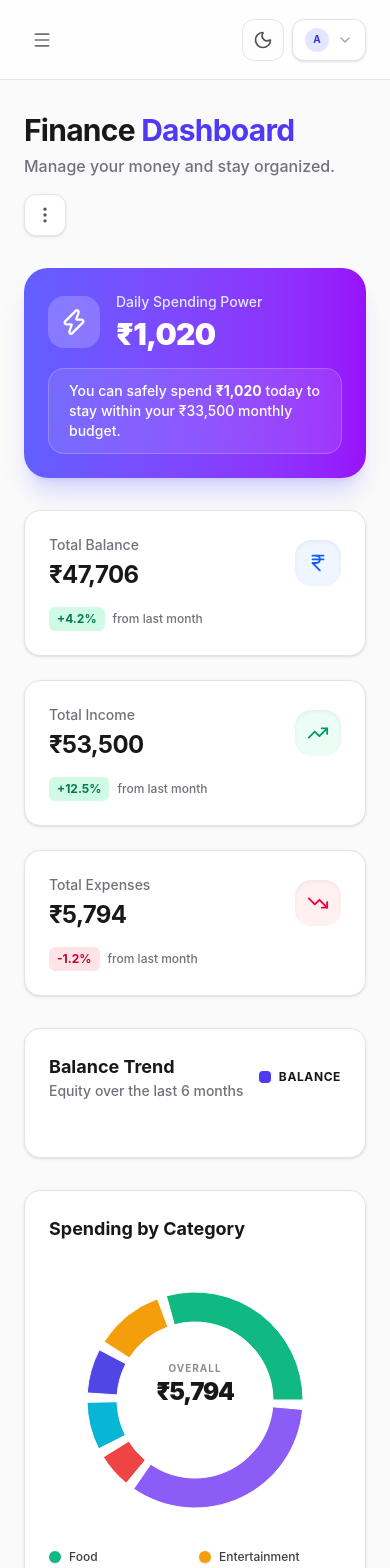
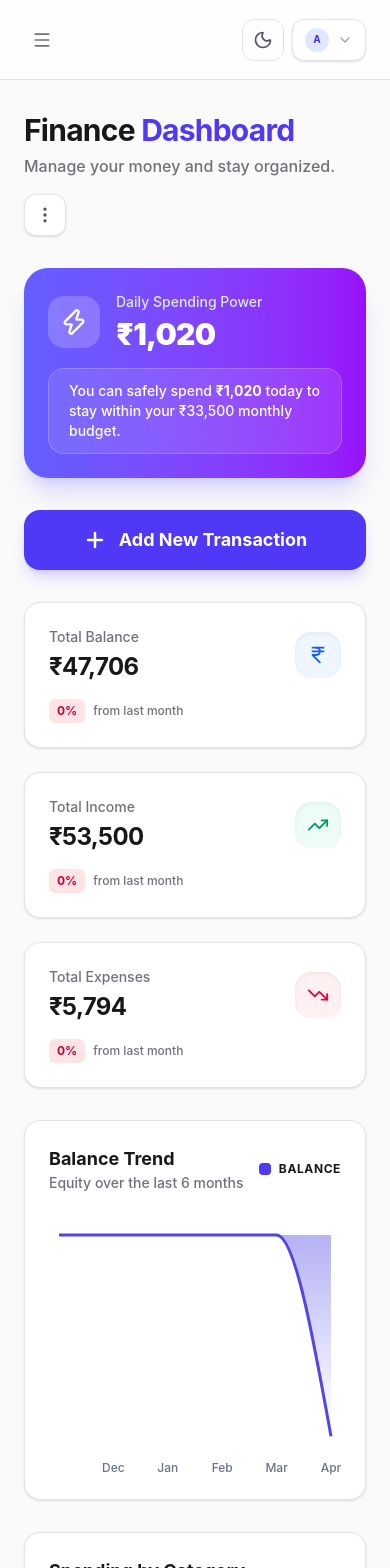
Before and after one commit to Ankush23056/BasePoint, a React (Vite) app: page / in a window 390 px wide. Shown: the top 1568 px of the page. Built offline with nearby package versions, Linux system fonts and the light colour scheme.

Commit message:
feat: implement smart FAB logic, dynamic growth metrics, and mobile chart responsiveness

```diff
--- a/src/components/Dashboard.jsx
+++ b/src/components/Dashboard.jsx
@@ -354,6 +354,40 @@ const Dashboard = () => {
   const [isModalOpen, setIsModalOpen] = useState(false);
   const [isGoalModalOpen, setIsGoalModalOpen] = useState(false);
   const [activePieIndex, setActivePieIndex] = useState(null);
+  const [isMobile, setIsMobile] = useState(false);
+  const [showFixedFAB, setShowFixedFAB] = useState(false);
+
+  useEffect(() => {
+    const checkMobile = () => setIsMobile(window.innerWidth < 768);
+    checkMobile();
+    window.addEventListener('resize', checkMobile);
+    return () => window.removeEventListener('resize', checkMobile);
+  }, []);
+
+  useEffect(() => {
+    const handleScroll = () => {
+      const btn = document.getElementById('primary-add-button');
+      if (!btn) {
+        setShowFixedFAB(true);
+        return;
+      }
+
+      const rect = btn.getBoundingClientRect();
+
+      // Check if the button is within the viewport
+      const isVisible = rect.bottom > 0 && rect.top < window.innerHeight;
+      setShowFixedFAB(!isVisible);
+    };
+
+    window.addEventListener('scroll', handleScroll, { passive: true });
+    // Initial check with a small delay for mounting
+    const timer = setTimeout(handleScroll, 100);
+
+    return () => {
+      window.removeEventListener('scroll', handleScroll);
+      clearTimeout(timer);
+    };
+  }, []);
 
   const isViewer = role === 'Viewer';
 
@@ -362,6 +396,47 @@ const Dashboard = () => {
     const income = txns.reduce((acc, curr) => curr.isPositive ? acc + curr.amount : acc, 0);
     const expenses = txns.reduce((acc, curr) => !curr.isPositive ? acc + curr.amount : acc, 0);
     return { balance: income - expenses, income, expenses };
+  }, [transactions]);
+
+  const growthStats = useMemo(() => {
+    const txns = transactions || [];
+    const now = new Date();
+    const currentMonth = now.getMonth();
+    const currentYear = now.getFullYear();
+
+    const prevDate = new Date(currentYear, currentMonth - 1, 1);
+    const prevMonth = prevDate.getMonth();
+    const prevYear = prevDate.getFullYear();
+
+    const current = txns.reduce((acc, t) => {
+      const d = new Date(t.date);
+      if (d.getMonth() === currentMonth && d.getFullYear() === currentYear) {
+        if (t.isPositive) acc.income += t.amount;
+        else acc.expenses += t.amount;
+      }
+      return acc;
+    }, { income: 0, expenses: 0 });
+
+    const previous = txns.reduce((acc, t) => {
+      const d = new Date(t.date);
+      if (d.getMonth() === prevMonth && d.getFullYear() === prevYear) {
+        if (t.isPositive) acc.income += t.amount;
+        else acc.expenses += t.amount;
+      }
+      return acc;
+    }, { income: 0, expenses: 0 });
+
+    const calculateGrowth = (curr, prev) => {
+      if (prev === 0) return '0%';
+      const growth = ((curr - prev) / Math.abs(prev)) * 100;
+      return `${growth >= 0 ? '+' : ''}${growth.toFixed(1)}%`;
+    };
+
+    return {
+      balance: calculateGrowth(current.income - current.expenses, previous.income - previous.expenses),
+      income: calculateGrowth(current.income, previous.income),
+      expenses: calculateGrowth(current.expenses, previous.expenses)
+    };
   }, [transactions]);
 
   const pieData = useMemo(() => {
@@ -547,6 +622,24 @@ const Dashboard = () => {
         </div>
       </motion.div>
 
+      {/* Primary Add Transaction Button (Visible on Dashboard) */}
+      {!isViewer && (
+        <motion.div
+          initial={{ opacity: 0, y: 20 }}
+          animate={{ opacity: 1, y: 0 }}
+          className="flex justify-center"
+        >
+          <button
+            id="primary-add-button"
+            onClick={() => setIsModalOpen(true)}
+            className="w-full py-4 bg-indigo-600 hover:bg-indigo-700 text-white rounded-2xl shadow-lg shadow-indigo-600/20 flex items-center justify-center gap-3 font-bold text-lg transition-all active:scale-[0.98]"
+          >
+            <Plus size={24} strokeWidth={2.5} />
+            Add New Transaction
+          </button>
+        </motion.div>
+      )}
+
       {/* 3 Top Cards */}
       <div className="grid grid-cols-1 md:grid-cols-2 lg:grid-cols-3 gap-6">
         <StatCard
@@ -555,7 +648,7 @@ const Dashboard = () => {
           icon={<IndianRupee size={22} />}
           iconBg="bg-blue-50 dark:bg-blue-900/20"
           iconColor="text-blue-600 dark:text-blue-400"
-          trend="+4.2%"
+          trend={growthStats.balance}
           trendLabel="from last month"
         />
         <StatCard
@@ -564,7 +657,7 @@ const Dashboard = () => {
           icon={<TrendingUp size={22} />}
           iconBg="bg-emerald-50 dark:bg-emerald-900/20"
           iconColor="text-emerald-600 dark:text-emerald-400"
-          trend="+12.5%"
+          trend={growthStats.income}
           trendLabel="from last month"
         />
         <StatCard
@@ -573,7 +666,7 @@ const Dashboard = () => {
           icon={<TrendingDown size={22} />}
           iconBg="bg-rose-50 dark:bg-rose-900/20"
           iconColor="text-rose-600 dark:text-rose-400"
-          trend="-1.2%"
+          trend={growthStats.expenses}
           trendLabel="from last month"
         />
       </div>
@@ -592,8 +685,8 @@ const Dashboard = () => {
               <span className="text-xs font-bold text-zinc-900 dark:text-zinc-100 uppercase tracking-wider">Balance</span>
             </div>
           </div>
-          <div className="flex-1 w-full h-[250px] sm:h-[300px] lg:h-[350px] min-w-0">
-            {transactions.length === 0 ? (
+          <div className="flex-1 w-full flex flex-col relative min-h-[250px] sm:min-h-[300px] lg:min-h-[350px]">
+            {(transactions || []).length === 0 ? (
               <div className="w-full h-full flex flex-col items-center justify-center gap-4 bg-zinc-50 dark:bg-zinc-800/20 rounded-2xl border border-dashed border-zinc-200 dark:border-zinc-800">
                 <div className="w-16 h-16 rounded-2xl bg-zinc-100 dark:bg-zinc-800 flex items-center justify-center">
                   <TrendingUp size={28} className="text-zinc-300 dark:text-zinc-600" />
@@ -605,18 +698,18 @@ const Dashboard = () => {
               </div>
             ) : (
               <ResponsiveContainer width="100%" height="100%">
-                <AreaChart data={lineData} margin={{ top: 10, right: 10, left: -20, bottom: 0 }}>
+                <AreaChart data={lineData} margin={{ top: 10, right: 10, left: isMobile ? 10 : -20, bottom: 0 }}>
                   <defs>
                     <linearGradient id="colorBalance" x1="0" y1="0" x2="0" y2="1">
                       <stop offset="5%" stopColor="#4F46E5" stopOpacity={0.4} />
                       <stop offset="95%" stopColor="#4F46E5" stopOpacity={0} />
                     </linearGradient>
                   </defs>
-                  <CartesianGrid strokeDasharray="4 4" vertical={false} stroke="#E5E7EB" opacity={0.6} />
+                  {!isMobile && <CartesianGrid strokeDasharray="4 4" vertical={false} stroke="#E5E7EB" opacity={0.6} />}
                   <XAxis dataKey="name" axisLine={false} tickLine={false} tick={{ fontSize: 12, fill: '#6B7280', fontWeight: 500 }} dy={10} />
-                  <YAxis axisLine={false} tickLine={false} tick={{ fontSize: 12, fill: '#6B7280', fontWeight: 500 }} tickFormatter={(val) => `₹${val / 1000}k`} />
+                  {!isMobile && <YAxis axisLine={false} tickLine={false} tick={{ fontSize: 12, fill: '#6B7280', fontWeight: 500 }} tickFormatter={(val) => `₹${val / 1000}k`} />}
                   <Tooltip content={<CustomTooltip />} cursor={{ stroke: '#6366F1', strokeWidth: 1.5, strokeDasharray: '4 4' }} />
-                  <Area type="monotone" dataKey="value" stroke="#4F46E5" strokeWidth={3} fillOpacity={1} fill="url(#colorBalance)" dot={{ r: 5, fill: '#4F46E5', strokeWidth: 2, stroke: '#ffffff' }} activeDot={{ r: 7, fill: '#4F46E5', strokeWidth: 3, stroke: '#ffffff' }} />
+                  <Area type="monotone" dataKey="value" stroke="#4F46E5" strokeWidth={3} fillOpacity={1} fill="url(#colorBalance)" dot={!isMobile ? { r: 5, fill: '#4F46E5', strokeWidth: 2, stroke: '#ffffff' } : false} activeDot={{ r: 7, fill: '#4F46E5', strokeWidth: 3, stroke: '#ffffff' }} />
                 </AreaChart>
               </ResponsiveContainer>
             )}
@@ -627,7 +720,7 @@ const Dashboard = () => {
         <motion.div variants={{ hidden: { opacity: 0, scale: 0.95 }, visible: { opacity: 1, scale: 1 } }} className="card flex flex-col">
           <h3 className="font-bold text-lg text-zinc-900 dark:text-zinc-100 mb-8">Spending by Category</h3>
 
-          {pieData.length === 0 ? (
+          {(pieData || []).length === 0 ? (
             <div className="flex-1 flex flex-col items-center justify-center gap-4 min-h-[250px]">
               <div className="w-20 h-20 rounded-3xl bg-zinc-100 dark:bg-zinc-800 flex items-center justify-center">
                 <PieIcon size={36} className="text-zinc-300 dark:text-zinc-600" />
@@ -926,16 +1019,22 @@ const Dashboard = () => {
       />
 
       {/* Floating Action Button (FAB) for mobile thumb access */}
-      {!isViewer && (
-        <motion.button
-          whileHover={{ scale: 1.05 }}
-          whileTap={{ scale: 0.95 }}
-          onClick={() => setIsModalOpen(true)}
-          className="fixed bottom-6 right-6 z-40 w-16 h-16 bg-indigo-600 text-white rounded-full shadow-2xl shadow-indigo-600/40 flex sm:hidden items-center justify-center hover:bg-indigo-700 transition-colors"
-        >
-          <Plus size={32} strokeWidth={2.5} />
-        </motion.button>
-      )}
+      <AnimatePresence>
+        {!isViewer && (showFixedFAB || (transactions || []).length === 0) && (
+          <motion.button
+            key="fixed-fab"
+            initial={{ opacity: 0, scale: 0, y: 20 }}
+            animate={{ opacity: 1, scale: 1, y: 0 }}
+            exit={{ opacity: 0, scale: 0, y: 20 }}
+            whileHover={{ scale: 1.1 }}
+            whileTap={{ scale: 0.9 }}
+            onClick={() => setIsModalOpen(true)}
+            className="fixed bottom-8 right-6 z-[9999] w-16 h-16 bg-indigo-600 text-white rounded-full shadow-2xl shadow-indigo-600/40 flex items-center justify-center hover:bg-indigo-700 transition-all border-4 border-white dark:border-zinc-900"
+          >
+            <Plus size={32} strokeWidth={3} />
+          </motion.button>
+        )}
+      </AnimatePresence>
     </motion.div>
   );
 };
```
